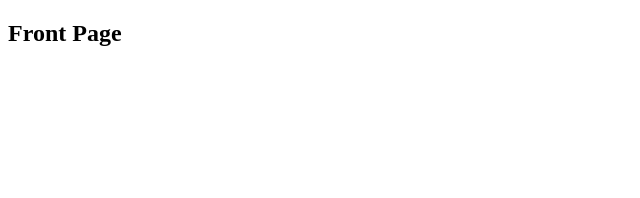
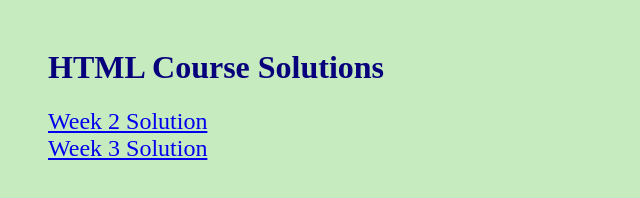
Before and after one commit to chamomi/coursera-html, a plain HTML site: page index.html in a window 1280 px wide. Shown: the whole page, without its empty margins (0-640 px from the left). Drawn offline with Linux system fonts and the light colour scheme.

Commit message:
solutions front page

```diff
--- a/index.html
+++ b/index.html
@@ -3,9 +3,13 @@
 <head>
 	<meta charset="utf-8">
 	<meta name="viewport" content="width=device-width, initial-scale=1">
-	<title>Title</title>
+	<title>My Tasks</title>
 </head>
-<body>
-<h2>Front Page</h2>
+<body style="background-color: #c6ebbe;">
+<div style="padding-left: 40px; padding-top: 20px;">
+<h1 style="color: #07027C;">HTML Course Solutions</h1>
+<div style="font-size: 1.5em;"><a href="week2-solution/index.html">Week 2 Solution</a></div>
+<div style="font-size: 1.5em;"><a href="week3-solution/index.html">Week 3 Solution</a></div>
+</div>
 </body>
 </html>
```
